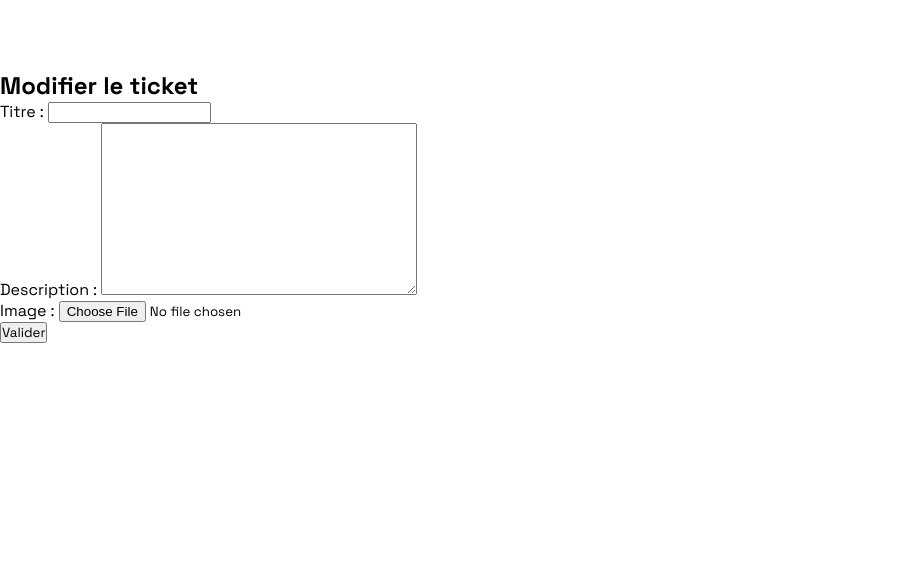
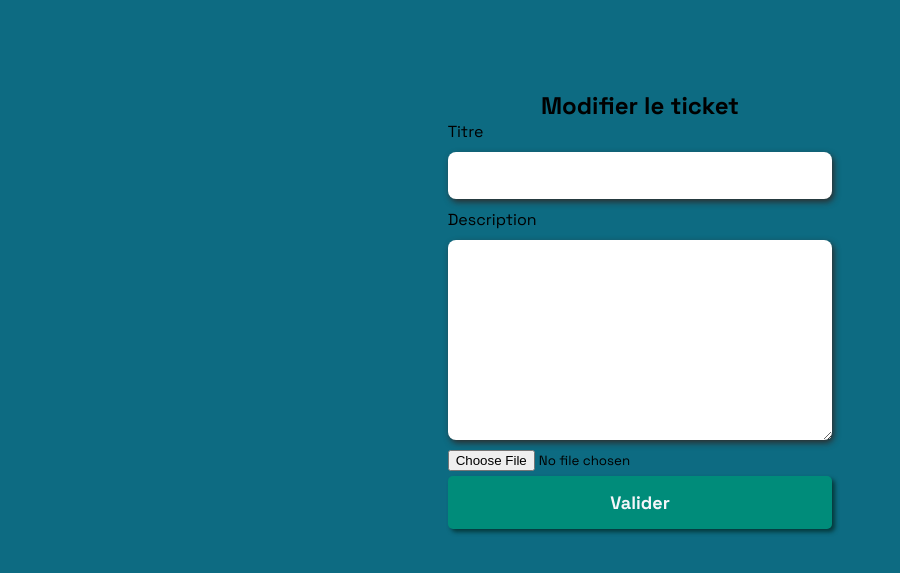
Before and after one commit to weekendatchewie/p9_litreview_book, a Django app: template review/templates/review/ticket_update.html in a window 1280 px wide. Shown: the top 573 px of the page, without its empty margins (0-900 px from the left). Run offline with Django 4.2, Linux system fonts and the light colour scheme; the template is opened without the code that fills it: values that come from a table or form of the project are taken from there, others are empty.

Commit message:
style ticket update

```diff
--- a/review/templates/review/ticket_update.html
+++ b/review/templates/review/ticket_update.html
@@ -1,4 +1,10 @@
 {% extends "base.html" %}
+
+{% load static %}
+
+{% block statics %}
+    <link rel="stylesheet" type="text/css" href="{% static 'review/styles.css' %}?{% now "U" %}">
+{% endblock %}
 
 {% block content %}
 
@@ -8,10 +14,17 @@
 
         <form method="post" enctype="multipart/form-data">
             {% csrf_token %}
-            {{ form.as_p }}
+            <div class="input-field">
+                <label class="input-label" for="title">{{ form.title.label }}</label>
+                {{ form.title }}
+            </div>
+            <div class="input-field">
+                <label class="input-label" for="description">{{ form.description.label }}</label>
+                {{ form.description }}
+            </div>
+            {{ form.image }}
 
-            <button type="submit">Valider</button>
-
+            <button type="submit" class="btn-validate">Valider</button>
         </form>
 
     </div>
```
